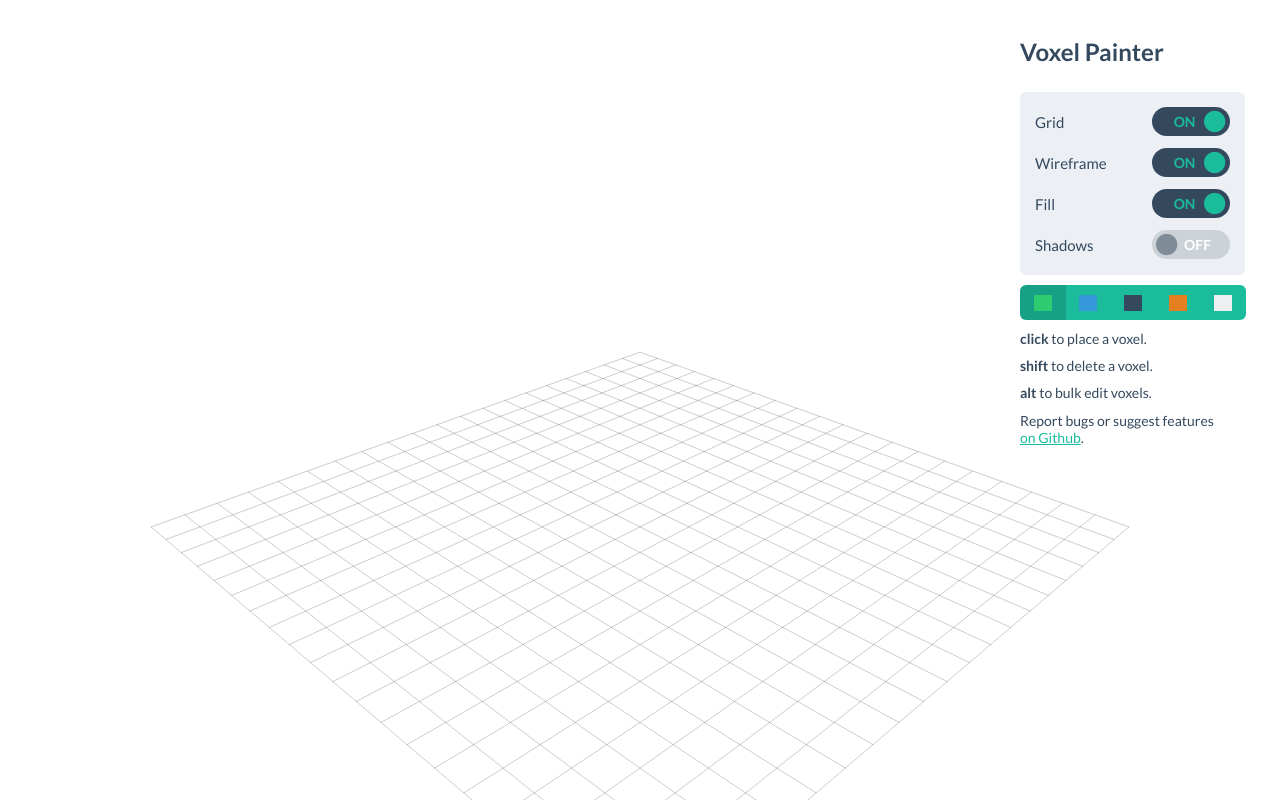
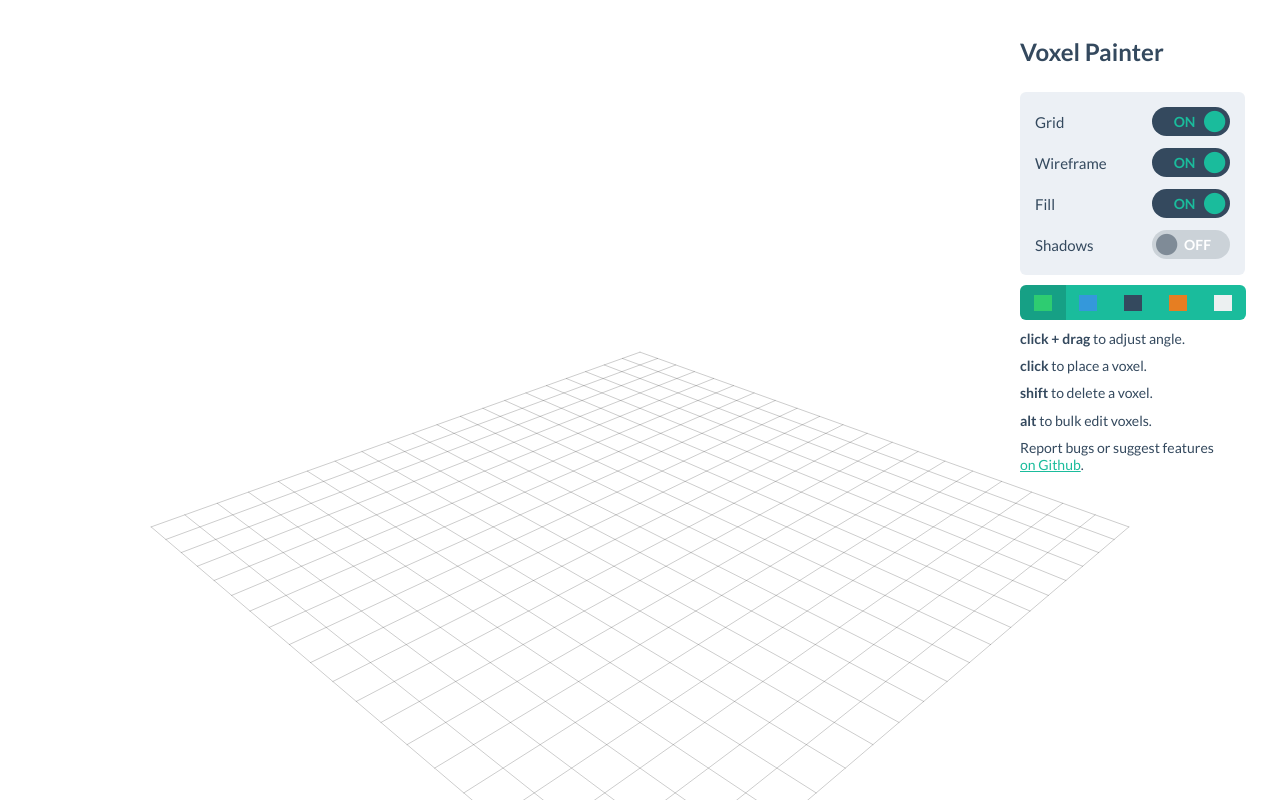
Before and after one commit to max-mapper/voxel-builder, a website: page index.html in a window 1280 px wide. Drawn offline with Linux system fonts and the light colour scheme.

Commit message:
update instructions

```diff
--- a/index.html
+++ b/index.html
@@ -85,6 +85,7 @@
       </div>
 
       <div class="demo-text-box prl mrl">
+        <p><strong>click + drag</strong> to adjust angle.</p>
         <p><strong>click</strong> to place a voxel.</p>
         <p><strong>shift</strong> to delete a voxel.</p>
         <p><strong>alt</strong> to bulk edit voxels.</p>
```
